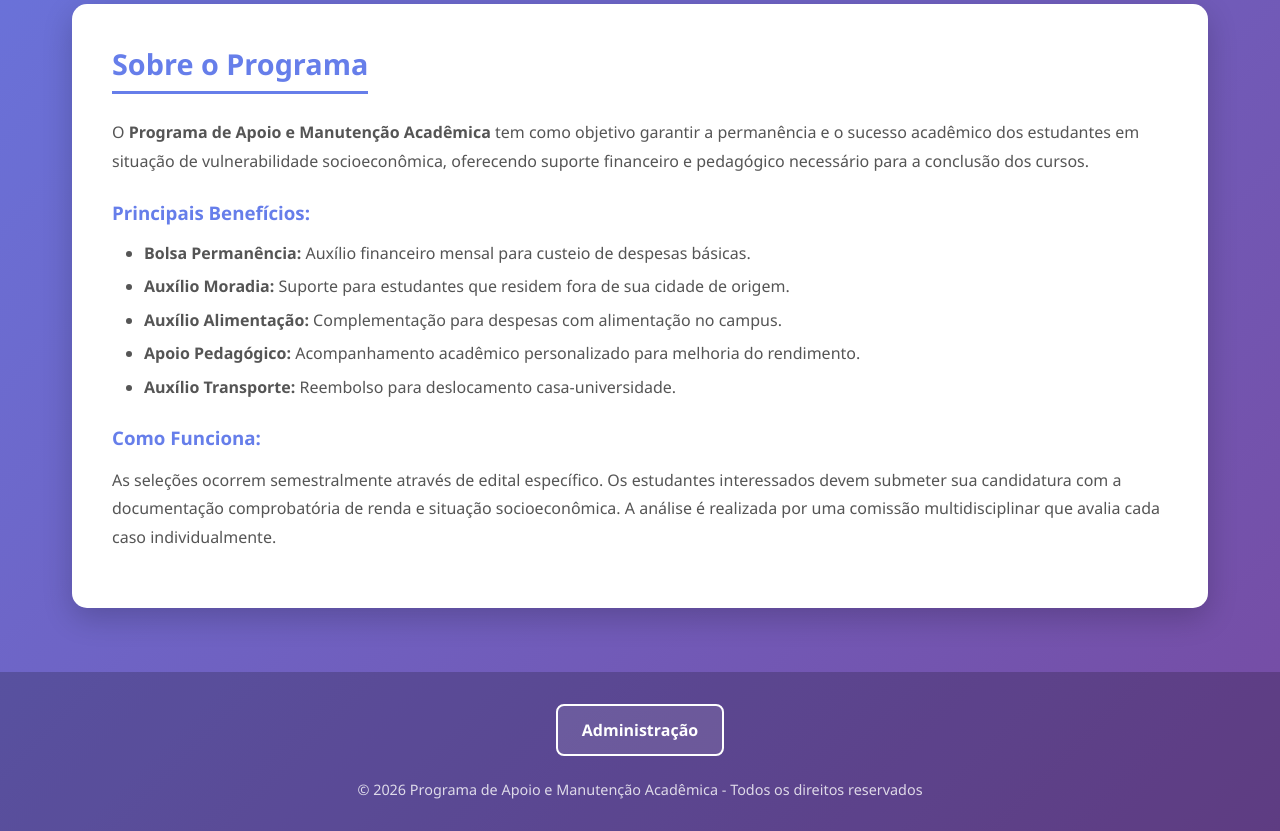
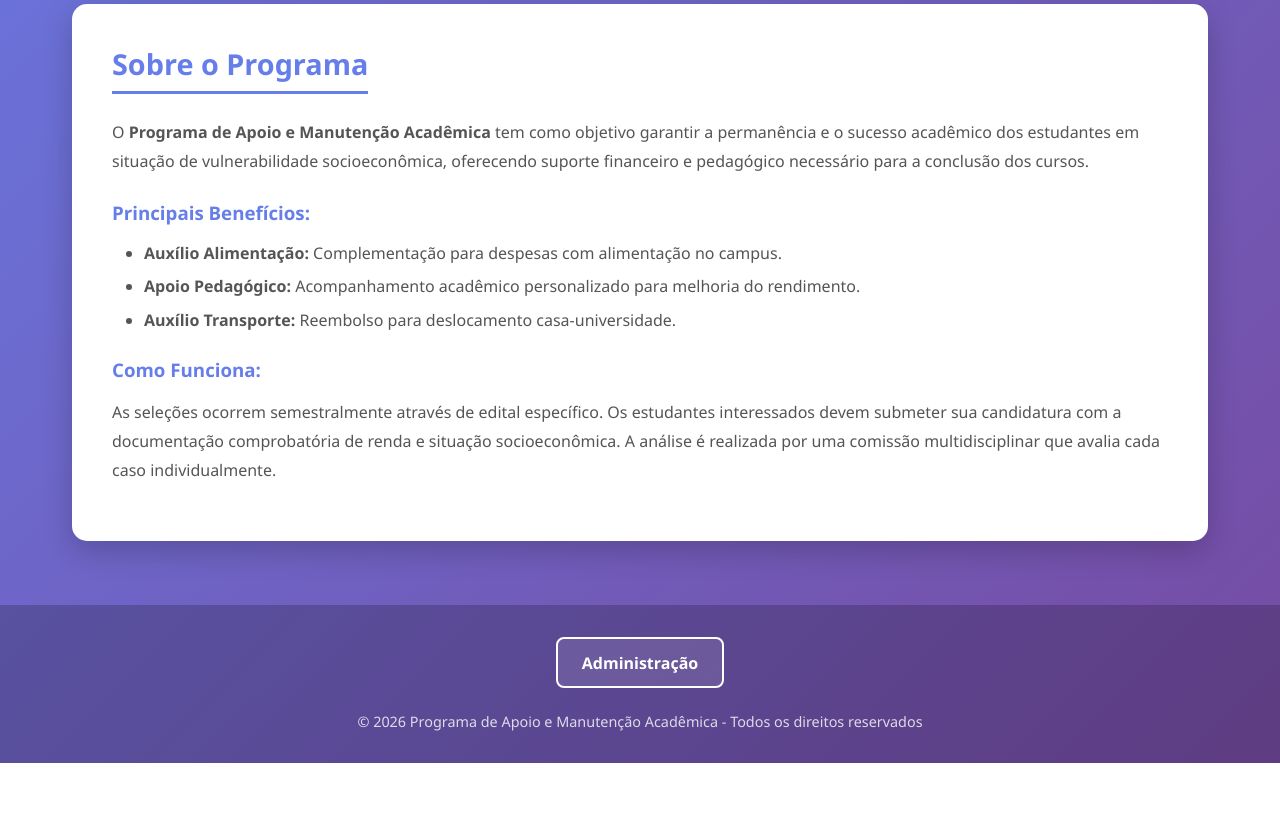
Before and after one commit to qwen-coder-dti-rei-ifpe/refluxo, a Django app: page / in a window 1280 px wide. Shown: the part 687-1518 px from the top of the page. After the commit the page ends 1450 px from the top, so only its background shows below. Run offline with Django 5.2, Linux system fonts and the light colour scheme; parts of the project's set-up code (start-up, migrations or seed data) failed here and were passed over.

Commit message:
update branch

```diff
--- a/templates/home.html
+++ b/templates/home.html
@@ -218,8 +218,6 @@
 
             <h3 style="color: #667eea; margin: 1.5rem 0 1rem 0;">Principais Benefícios:</h3>
             <ul>
-                <li><strong>Bolsa Permanência:</strong> Auxílio financeiro mensal para custeio de despesas básicas.</li>
-                <li><strong>Auxílio Moradia:</strong> Suporte para estudantes que residem fora de sua cidade de origem.</li>
                 <li><strong>Auxílio Alimentação:</strong> Complementação para despesas com alimentação no campus.</li>
                 <li><strong>Apoio Pedagógico:</strong> Acompanhamento acadêmico personalizado para melhoria do rendimento.</li>
                 <li><strong>Auxílio Transporte:</strong> Reembolso para deslocamento casa-universidade.</li>
```
Also changed, not shown: 1 other file.
